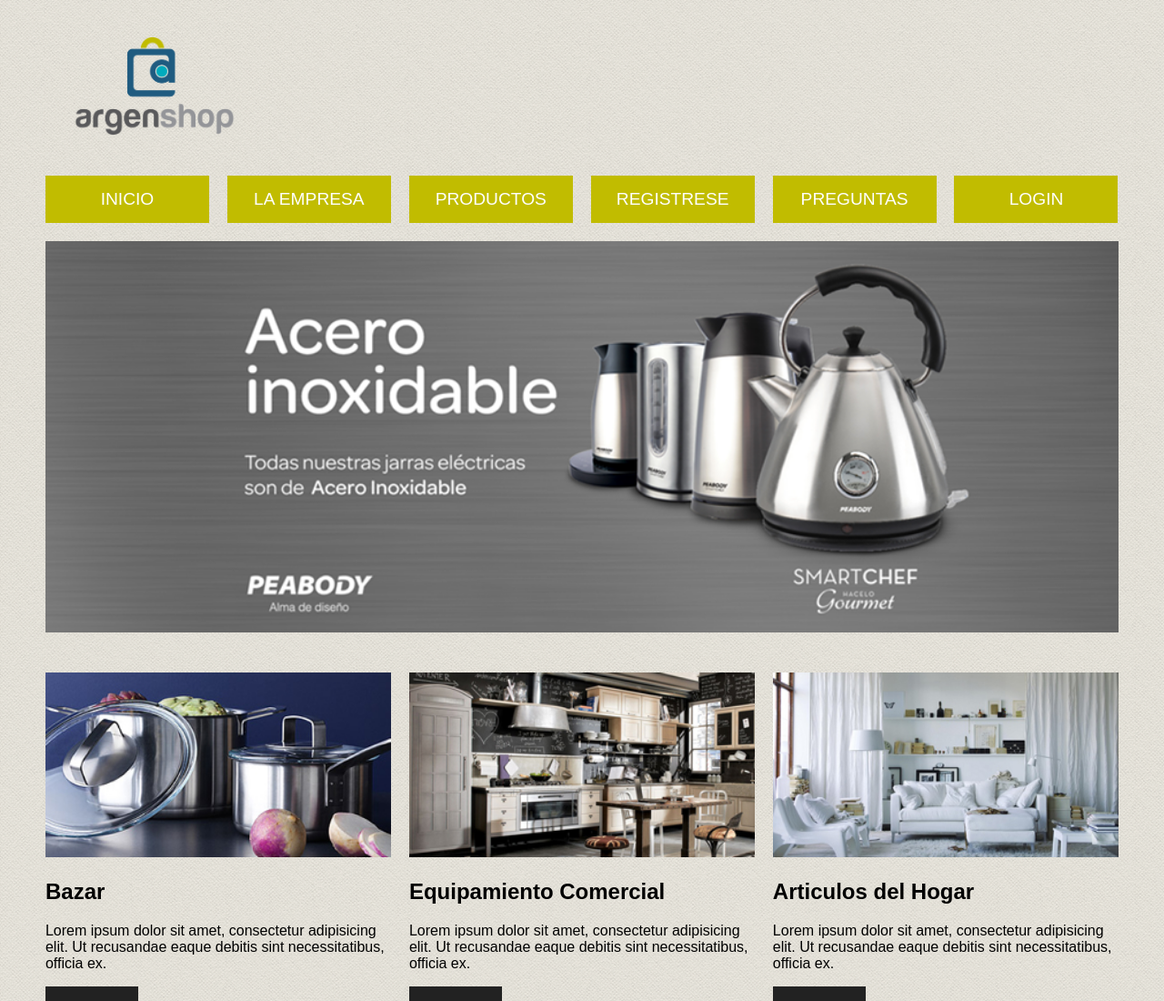
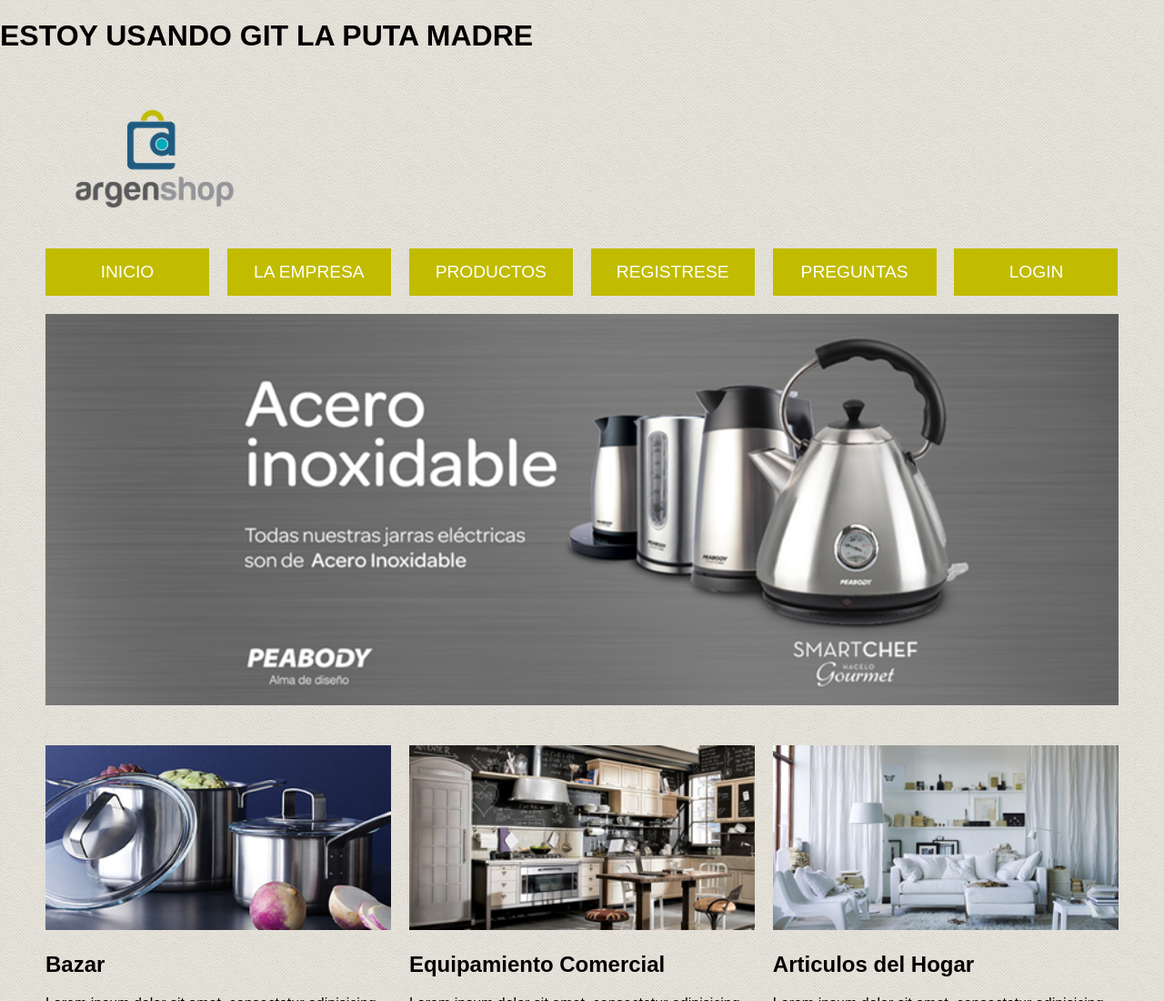
Before and after one commit to axzgus/argenshop, a plain HTML site: page index.html in a window 1280 px wide. Shown: the top 1100 px of the page at 91% size. Drawn offline with nearby package versions, Linux system fonts and the light colour scheme.

Commit message:
commit de prueba

```diff
--- a/index.html
+++ b/index.html
@@ -8,6 +8,9 @@
 		<link rel="stylesheet" href="css/styles_2.css">
 	</head>
 	<body>
+
+
+		<h1>ESTOY USANDO GIT LA PUTA MADRE </h1>
 
 	<div class="container">
 
```
